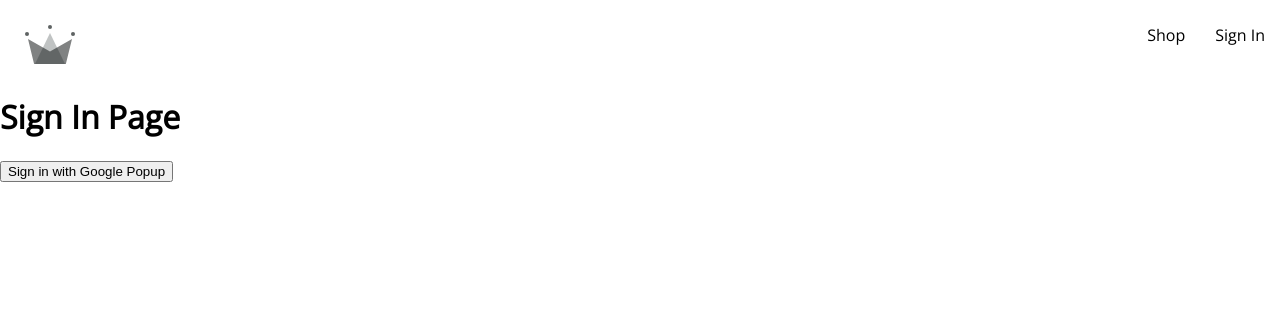
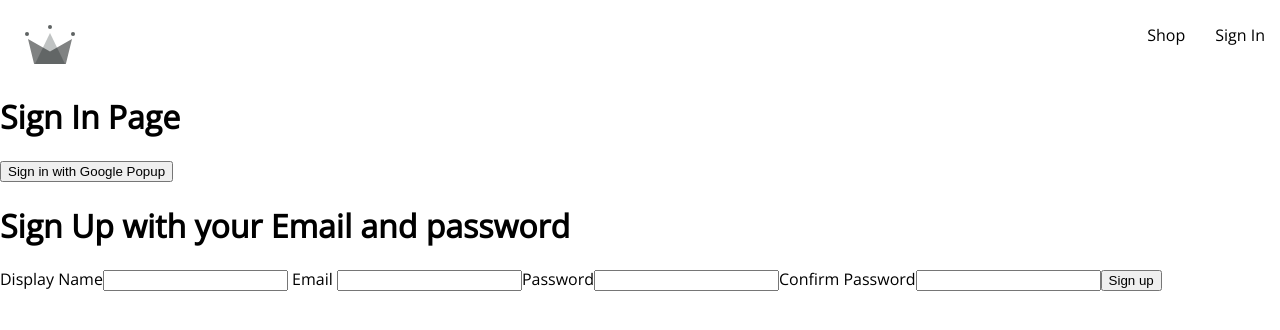
Before and after one commit to dharan1999/ShopyNuts, a React (Create React App) app: page /sign-in in a window 1280 px wide. Shown: the top 330 px of the page. Built offline with nearby package versions, Linux system fonts and the light colour scheme.

Commit message:
created the sign up and email authentication

```diff
--- a/package.json
+++ b/package.json
@@ -7,8 +7,8 @@
     "@testing-library/react": "^13.3.0",
     "@testing-library/user-event": "^13.5.0",
     "firebase": "^9.6.6",
-    "react": "^18.2.0",
-    "react-dom": "^18.2.0",
+    "react": "^17.0.2",
+    "react-dom": "^17.0.2",
     "react-router-dom": "^6.3.0",
     "react-scripts": "5.0.1",
     "web-vitals": "^2.1.4"
--- /dev/null
+++ b/src/components/sign-up-form/sign-up-form-component.jsx
@@ -0,0 +1,40 @@
+ import { useState } from "react";
+ const defaultFormFields = {
+    displayName : '',
+    email: '',
+    password: '',
+    confirmPassword: ''
+ };
+const SignUpForm = () => {
+    const [formFields,setFormFields] = useState(defaultFormFields);
+
+    const {displayName,email,password,confirmPassword} = formFields;
+    console.log(formFields);
+    const handleChange = (event) => {
+        const {name,value} = event.target;
+        setFormFields({ ...formFields , [name] : value});
+    };
+    return(
+        <div>
+            <h1>
+                Sign Up with your Email and password
+
+            </h1>
+            <form onClick={() => {}}>
+                <label>Display Name</label>
+                <input type='text' required onChange={handleChange} name='displayName' value={displayName} />
+
+                <label> Email </label>
+                <input type='email' required onChange={handleChange} name='email' value={email}/>
+
+                <label>Password</label>
+                <input type='password' required onChange={handleChange} name='password' value={password}/>
+
+                <label>Confirm Password</label>
+                <input type='password' required onChange={handleChange} name='confirmPassword' value={confirmPassword}/>
+                <button type="submit">Sign up</button>
+            </form>
+        </div>
+    );
+};
+export default SignUpForm;
--- a/src/index.js
+++ b/src/index.js
@@ -1,21 +1,21 @@
 import React from 'react';
-import ReactDOM from 'react-dom/client';
-import { BrowserRouter } from 'react-router-dom';
+import { render } from 'react-dom';
 import './index.scss';
 import App from './App';
-import reportWebVitals from './reportWebVitals';
+import { BrowserRouter } from 'react-router-dom';
 
-const root = ReactDOM.createRoot(document.getElementById('root'));
-root.render(
+const rootElement = document.getElementById('root');
+
+render(
   <React.StrictMode>
     <BrowserRouter>
-    <App />
+      <App />
     </BrowserRouter>
-
-  </React.StrictMode>
+  </React.StrictMode>,
+  rootElement
 );
 
 // If you want to start measuring performance in your app, pass a function
 // to log results (for example: reportWebVitals(console.log))
 // or send to an analytics endpoint. Learn more: https://bit.ly/CRA-vitals
-reportWebVitals();
+//reportWebVitals();
--- a/src/routes/sign-in/sign-in.component.jsx
+++ b/src/routes/sign-in/sign-in.component.jsx
@@ -1,9 +1,22 @@
+import { useEffect } from 'react';
+import { getRedirectResult } from 'firebase/auth';
 import {
+    auth,
     signInWithGooglePopup,
     createUserDocumentFromAuth,
+    signInWithGoogleRedirect
   } from '../../utils/firebase/firebase.utils';
 
+  import SignUpForm from '../../components/sign-up-form/sign-up-form-component';
   const SignIn = () => {
+    // useEffect(async () => {
+    //     const response = await getRedirectResult(auth);
+    //     if(response) {
+    //       const userDocRef = await createUserDocumentFromAuth(response.user);
+    //     }
+
+    // },[]);
+
     const logGoogleUser = async () => {
       const {user} = await signInWithGooglePopup();
       //console.log(response);
@@ -11,10 +24,14 @@
       //createUserProfileDocument(response);
     };
 
+
+
     return (
       <div>
         <h1>Sign In Page</h1>
         <button onClick={logGoogleUser}>Sign in with Google Popup</button>
+        {/* <button onClick={signInWithGoogleRedirect}>Sign in with Google Redirect</button> */}
+        <SignUpForm />
       </div>
     );
   };
--- a/src/utils/firebase/firebase.utils.js
+++ b/src/utils/firebase/firebase.utils.js
@@ -14,16 +14,16 @@
   // Initialize Firebase
   const firebaseApp = initializeApp(firebaseConfig);
 
-  const provider = new GoogleAuthProvider();
+  const googleProvider = new GoogleAuthProvider();
 
-  provider.setCustomParameters({
+  googleProvider.setCustomParameters({
     prompt: 'select_account',
   });
 
   export const auth = getAuth();
 
-  export const signInWithGooglePopup = () => signInWithPopup(auth,provider);
-
+  export const signInWithGooglePopup = () => signInWithPopup(auth,googleProvider);
+  export const signInWithGoogleRedirect = () => signInWithRedirect(auth,googleProvider);
   export const db = getFirestore();
 
   export const createUserDocumentFromAuth = async  (userAuth) => {
```
Also changed, not shown: 1 other file (tests, documents, lock files or other folders).
